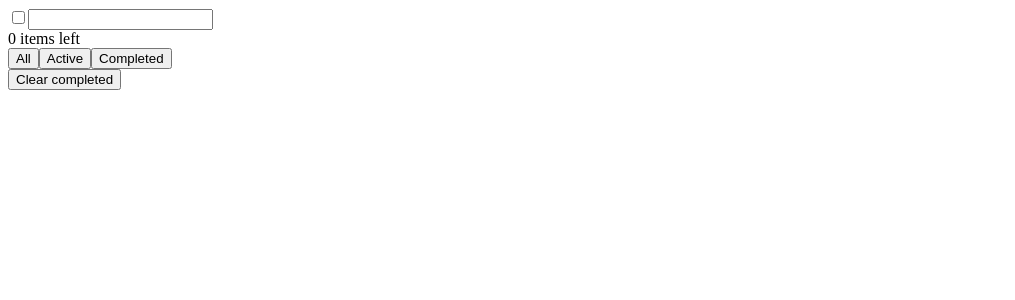
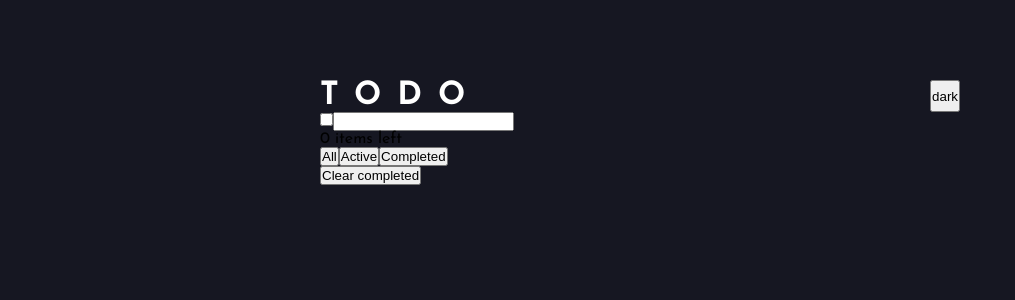
Before and after one commit to idkbit/react-todo, a React (Create React App) app: page / in a window 1280 px wide. Shown: the top 300 px of the page, without its empty margins (0-1015 px from the left). Built offline with nearby package versions, Linux system fonts and the light colour scheme.

Commit message:
started styling

```diff
--- a/package.json
+++ b/package.json
@@ -8,9 +8,7 @@
     "@testing-library/user-event": "^12.8.3",
     "react": "^17.0.2",
     "react-dom": "^17.0.2",
-    "react-redux": "^7.2.6",
     "react-scripts": "4.0.3",
-    "redux": "^4.1.2",
     "styled-components": "^5.3.3",
     "uuid": "^8.3.2",
     "web-vitals": "^1.1.2"
--- a/src/App.js
+++ b/src/App.js
@@ -1,16 +1,48 @@
 import { useState } from "react";
+import { Container, Header, Wrapper } from "./styles";
+import TodosContext from "./TodosContext";
+import { ThemeProvider } from "styled-components";
+import GlobalStyle from "./GlobalStyles";
 import NewTodo from "./components/NewTodo";
 import TodoList from "./components/TodoList";
-import TodosContext from "./TodosContext";
+
+//images
+import bgImgDesktopDark from "./images/bg-desktop-dark.jpg";
+
+const darkTheme = {
+  bgColor: "hsl(235, 21%, 11%)",
+  bgImgDesktop: bgImgDesktopDark,
+  activeColor: "hsl(234, 39%, 85%)",
+  h1: "#fff",
+};
+
+const lightTheme = {
+  bgColor: "hsl(0, 0%, 98%)",
+};
 
 const App = () => {
   const [todos, setTodos] = useState([]);
   const [filter, setFilter] = useState("all");
+  const [theme, setTheme] = useState("dark");
 
   return (
     <TodosContext.Provider value={{ todos, setTodos, filter, setFilter }}>
-      <NewTodo />
-      <TodoList />
+      <GlobalStyle />
+      <ThemeProvider theme={theme === "dark" ? darkTheme : lightTheme}>
+        <Wrapper>
+          <Container>
+            <Header>
+              <h1>todo</h1>
+              <button
+                onClick={() => setTheme(theme === "dark" ? "light" : "dark")}>
+                {theme}
+              </button>
+            </Header>
+            <NewTodo />
+            <TodoList />
+          </Container>
+        </Wrapper>
+      </ThemeProvider>
     </TodosContext.Provider>
   );
 };
--- a/src/components/Todo.jsx
+++ b/src/components/Todo.jsx
@@ -20,13 +20,13 @@ const Todo = ({ text, isCompleted, id }) => {
   }, [isDone, id, setTodos, text]);
 
   return (
-    <div>
+    <li>
       <label>
         <input checked={isDone} onChange={onChange} type="checkbox" />
         <span>{text}</span>
       </label>
       <button onClick={onDeleteClick}>del</button>
-    </div>
+    </li>
   );
 };
 
--- a/src/components/TodoList.jsx
+++ b/src/components/TodoList.jsx
@@ -19,7 +19,7 @@ const TodoList = () => {
   });
   return (
     <main>
-      <div>{renderedTodos}</div>
+      <ul>{renderedTodos}</ul>
       <div className="bot">
         <div className="left">{todos.length} items left</div>
         <div className="buttons">
--- /dev/null
+++ b/src/styles.js
@@ -0,0 +1,24 @@
+import styled from "styled-components";
+
+export const Wrapper = styled.div`
+  max-width: 120rem;
+  background-color: ${(props) => props.theme.bgColor};
+  background-image: ${(props) => props.theme.bgImgDesktop};
+  padding-top: 5rem;
+`;
+
+export const Container = styled.div`
+  max-width: 40rem;
+  min-height: 100vh;
+  margin: 0 auto;
+`;
+
+export const Header = styled.header`
+  display: flex;
+  justify-content: space-between;
+  h1 {
+    text-transform: uppercase;
+    letter-spacing: 1rem;
+    color: ${(props) => props.theme.h1};
+  }
+`;
```
Also changed, not shown: 1 other file (tests, documents, lock files or other folders).
